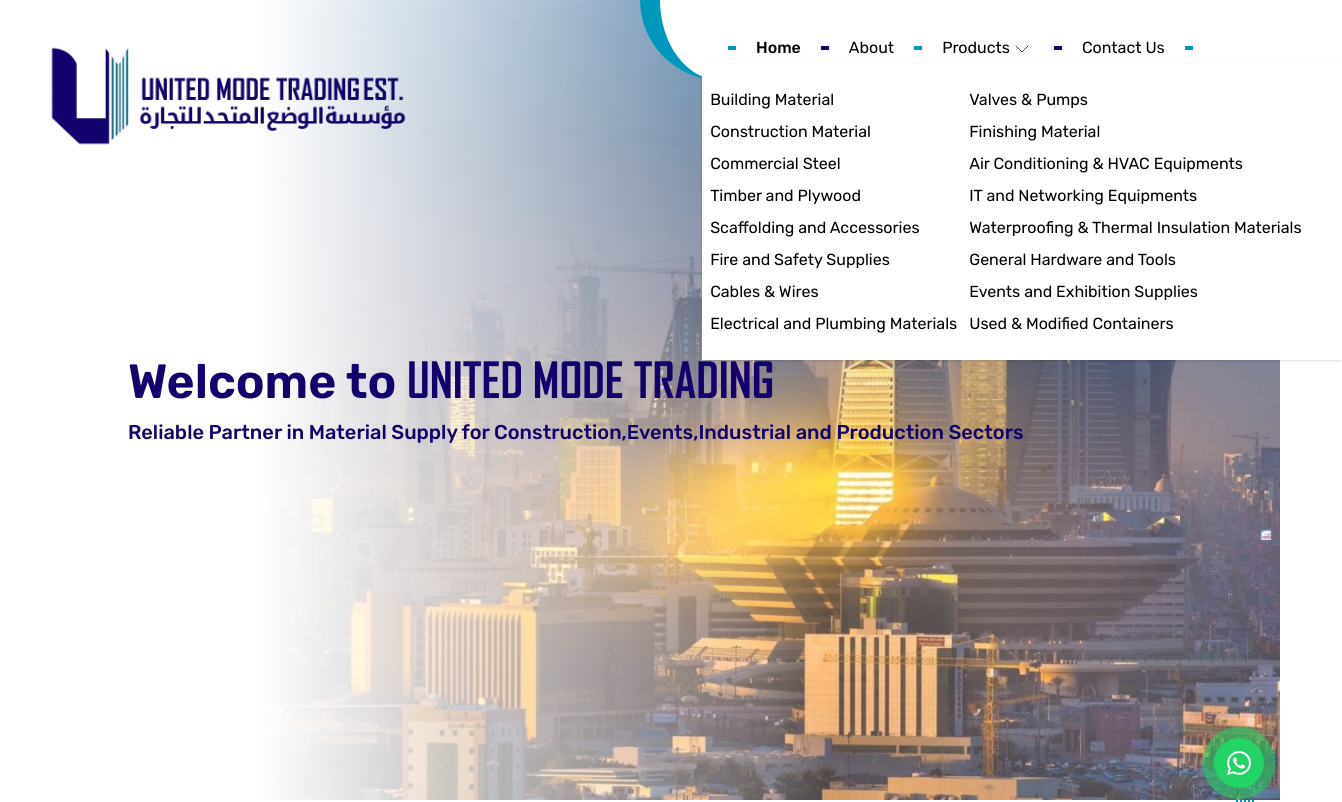
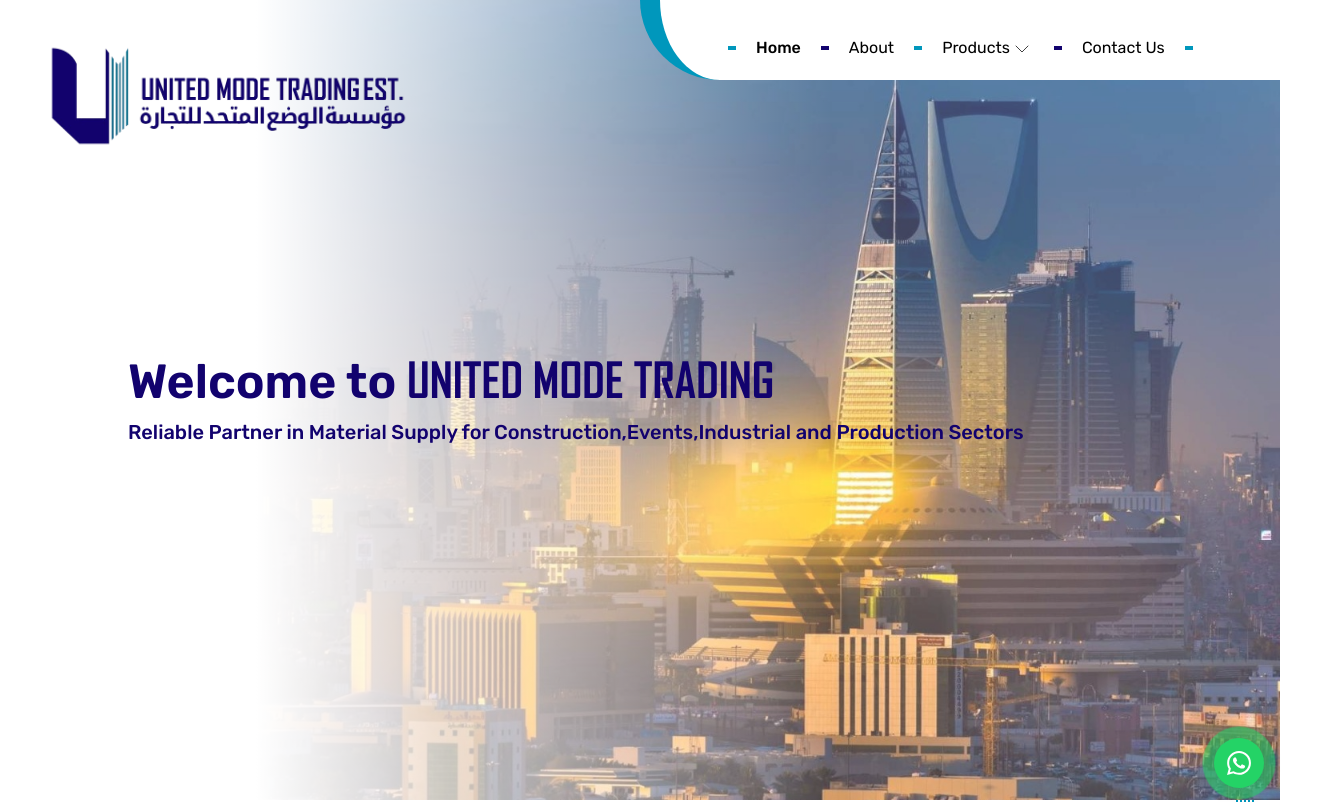
Before and after one commit to Rishal-pc7/umtksa, a React (Vite) app: page / in a window 1280 px wide. Shown: the top 802 px of the page, 1342 px wide, since content can reach past the window. Built offline with nearby package versions, Linux system fonts and the light colour scheme.

Commit message:
Design changes and public folder name changes

```diff
--- a/src/Components/Header/Header.jsx
+++ b/src/Components/Header/Header.jsx
@@ -88,8 +88,8 @@
                 <li className='flex h-1/2 items-center mx-1'><hr className="w-2 border-brand-cyan border-2"/></li>
                 <li className="mx-4 relative " onMouseOver={()=>setDrop(true)} onMouseOut={()=>setDrop(false)}><span className={`${staticPath === '/products' && 'scale-150 font-medium' } hover:text-brand-cyan`}><a href="" className="duration-100 text-l	">Products</a>{drop ?<ChevronUp strokeWidth={0.75}  className='inline' onClick={()=>setDrop(!drop)}/>:<ChevronDown strokeWidth={0.75} className='inline' onClick={()=>setDrop(!drop)}/>}</span>
                 {
-
-                  <div className={`md:absolute md:-left-[15rem] w-full md:w-[40rem] py-5 px-2 bg-white md:shadow text-black z-20 flex gap-x-3 flex-col md:flex-row`} >
+                  drop&&
+                  <div className={`md:absolute md:-left-[11rem] w-full md:w-[38rem] py-5 px-2 bg-white md:shadow text-black z-20 flex gap-x-3 flex-col md:flex-row`} >
 
                 <ul className='leading-loose'>
                     <li className='underline-offset-2 hover:underline focus:underline'><a href="/products/building_materials">Building Material</a></li>
```
